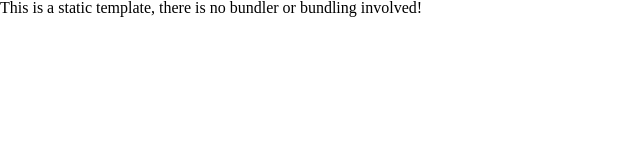
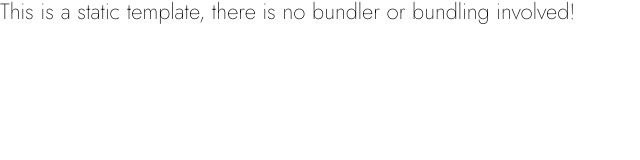
Before and after one commit to SofiaPutlyuk/fe_1y_1_23-team_2-project-1, a plain HTML site: page index.html in a window 1280 px wide. Shown: the whole page, without its empty margins (0-640 px from the left). Drawn offline with Linux system fonts and the light colour scheme.

Commit message:
add fonts

```diff
--- a/index.html
+++ b/index.html
@@ -9,6 +9,12 @@
     <link rel="stylesheet" href="main.css" />
 
 
+    <link rel="preconnect" href="https://fonts.googleapis.com">
+    <link rel="preconnect" href="https://fonts.gstatic.com" crossorigin>
+    <link href="https://fonts.googleapis.com/css2?family=DM+Serif+Display&display=swap" rel="stylesheet">
+    <link rel="preconnect" href="https://fonts.googleapis.com">
+    <link rel="preconnect" href="https://fonts.gstatic.com" crossorigin>
+    <link href="https://fonts.googleapis.com/css2?family=Jost:wght@200&display=swap" rel="stylesheet">
   </head>
   <body>
     <h1>This is a static template, there is no bundler or bundling involved!</h1>
--- a/main.css
+++ b/main.css
@@ -0,0 +1,4 @@
+html{
+    font-family: "Jost", sans-serif;
+    font-size: 22px;
+}
```
